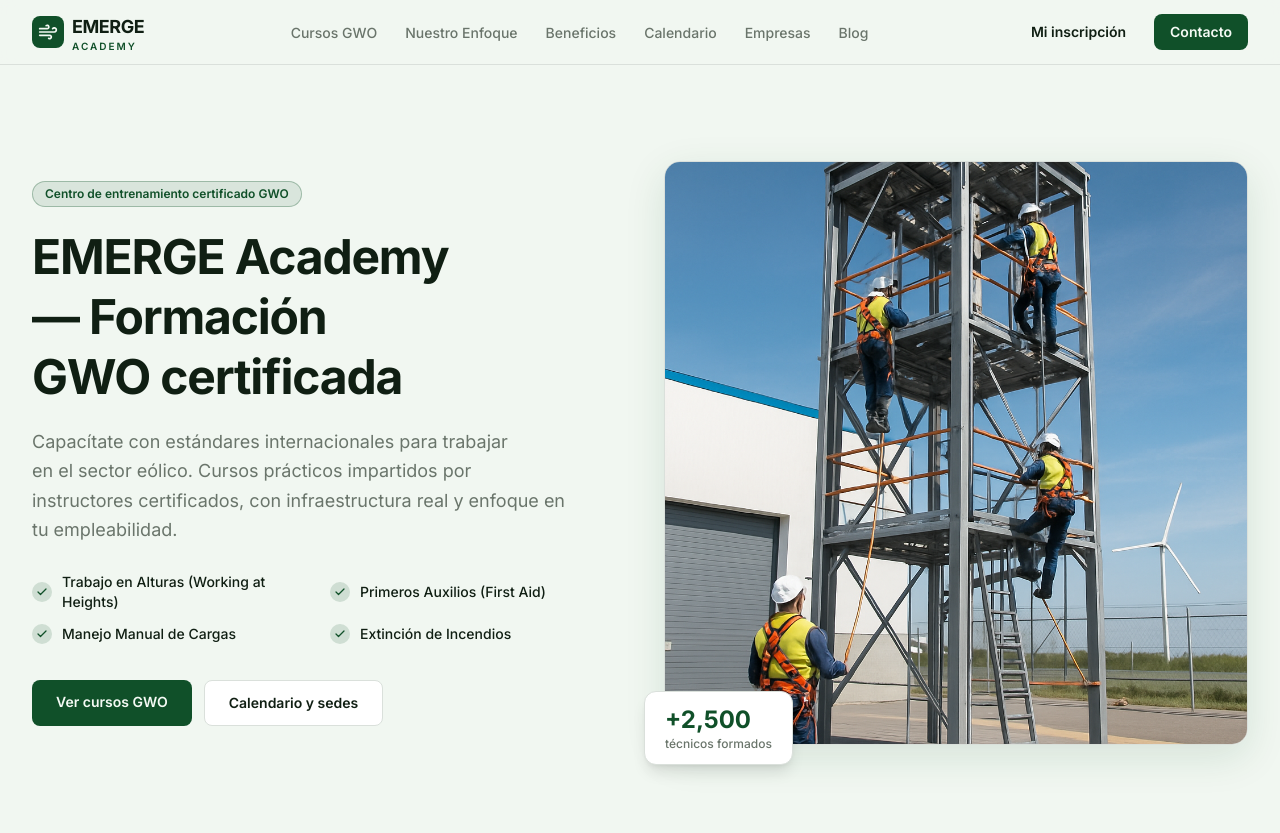
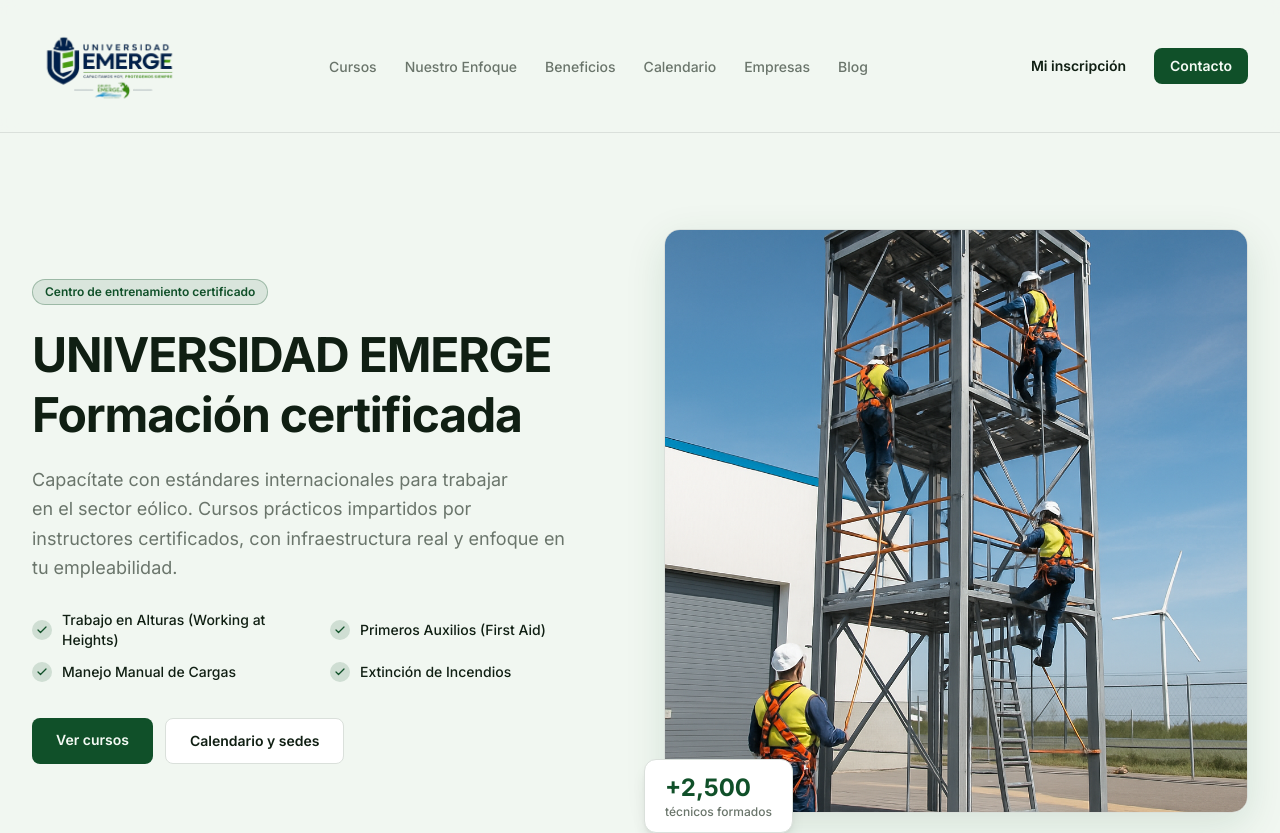
Before and after one commit to aka-jou/emerge-academy, a React (Vite) app: page / in a window 1280 px wide. Shown: the top 833 px of the page. Built offline with nearby package versions, Linux system fonts and the light colour scheme.

Commit message:
Identidad de empresa

```diff
--- a/src/components/achievements/certificate-preview.tsx
+++ b/src/components/achievements/certificate-preview.tsx
@@ -18,7 +18,7 @@ export function CertificatePreview() {
                 <GraduationCapIcon className="h-4 w-4" />
               </span>
               <span className="text-sm font-bold tracking-tight text-foreground sm:text-base">
-                EMERGE Academy
+                EMERGE UNIVERSITY
               </span>
             </div>
 
--- a/src/components/landing/hero.tsx
+++ b/src/components/landing/hero.tsx
@@ -14,10 +14,10 @@ export function Hero() {
       <div className="mx-auto grid max-w-7xl items-center gap-12 px-4 py-16 sm:px-6 lg:grid-cols-2 lg:py-24 lg:px-8">
         <div>
           <span className="inline-flex items-center rounded-full border border-primary/30 bg-primary/10 px-3 py-1 text-xs font-semibold text-primary">
-            Centro de entrenamiento certificado GWO
+            Centro de entrenamiento certificado
           </span>
           <h1 className="mt-5 text-balance text-4xl font-extrabold leading-tight tracking-tight text-foreground sm:text-5xl">
-            EMERGE Academy — Formación GWO certificada
+            UNIVERSIDAD EMERGE <br/> Formación certificada
           </h1>
           <p className="mt-5 max-w-xl text-pretty text-base leading-relaxed text-muted sm:text-lg">
             Capacítate con estándares internacionales para trabajar en el sector eólico. Cursos
@@ -41,7 +41,7 @@ export function Hero() {
               to="/cursos"
               className="rounded-lg bg-primary px-6 py-3 text-center text-sm font-semibold text-primary-foreground transition hover:bg-primary-hover"
             >
-              Ver cursos GWO
+              Ver cursos
             </Link>
             <a
               href="#fechas"
--- a/src/components/landing/navbar.tsx
+++ b/src/components/landing/navbar.tsx
@@ -1,10 +1,10 @@
 import { useState } from "react"
 import { Link } from "react-router-dom"
-import { Logo } from "./logo"
 import { MenuIcon } from "../icons"
+import {logo_university} from "./public/images/logo_university.png"
 
 const navLinks = [
-  { label: "Cursos GWO", href: "/cursos", route: true },
+  { label: "Cursos", href: "/cursos", route: true },
   { label: "Nuestro Enfoque", href: "#enfoque", route: false },
   { label: "Beneficios", href: "#beneficios", route: false },
   { label: "Calendario", href: "#fechas", route: false },
@@ -17,9 +17,13 @@ export function Navbar() {
 
   return (
     <header className="sticky top-0 z-50 border-b border-border bg-background/90 backdrop-blur">
-      <nav className="mx-auto flex h-16 max-w-7xl items-center justify-between px-4 sm:px-6 lg:px-8">
-        <Link to="/" aria-label="EMERGE Academy inicio">
-          <Logo />
+      <nav className="mx-auto flex py-4 max-w-7xl items-center justify-between px-4 sm:px-6 lg:px-8">
+        <Link to="/" aria-label="EMERGE UNIVERSIDAD inicio">
+        <img
+        src="/images/logo_university.png"
+        alt="EMERGE UNIVERSIDAD"
+        className="h-25 w-auto object-contain"
+      />
         </Link>
 
         <ul className="hidden items-center gap-7 lg:flex">
```
Also changed, not shown: public/images/logo_university.png (added), 1 other file (tests, documents, lock files or other folders).
